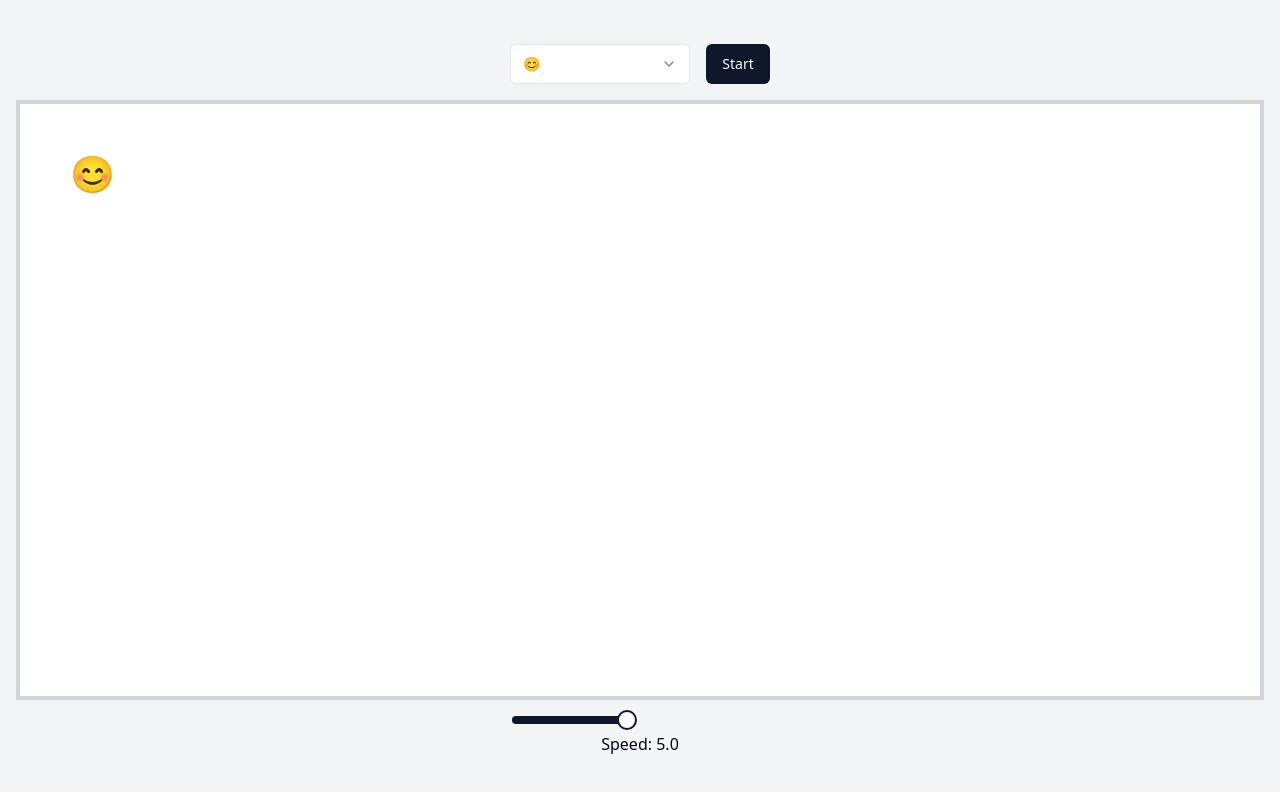
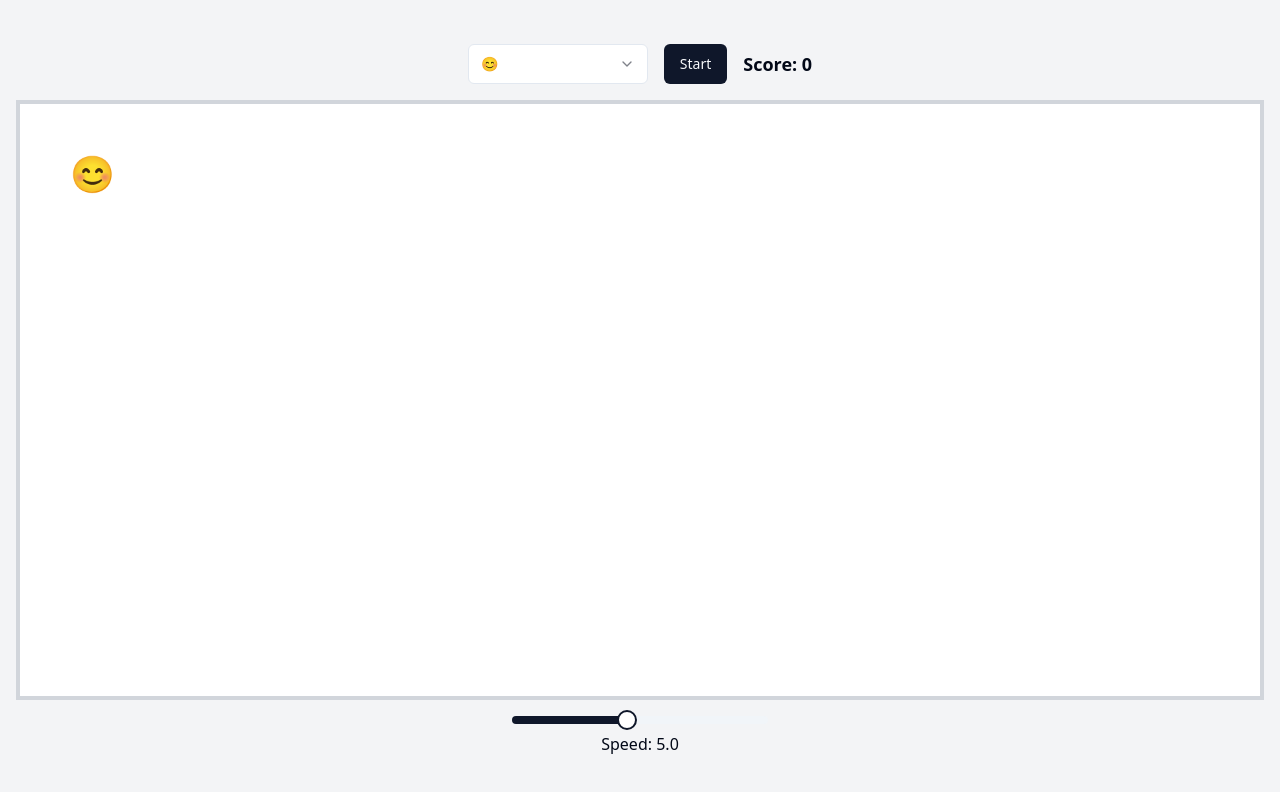
Before and after one commit to Escalator-LLC/emoji-bounce-palooza-5692f2ed, a React (Vite) app: page / in a window 1280 px wide. Shown: the top 792 px of the page. Built offline with nearby package versions, Linux system fonts and the light colour scheme.

Commit message:
Add score counter feature
Implemented a score counter that increments each time the emoji hits exactly in the corner. The counter is displayed at the top right next to the start/stop button.
[skip gpt_engineer]

```diff
--- a/src/pages/Index.jsx
+++ b/src/pages/Index.jsx
@@ -9,16 +9,19 @@ const Index = () => {
   const [speed, setSpeed] = useState(5);
   const [emoji, setEmoji] = useState('😊');
   const [isAnimating, setIsAnimating] = useState(false);
+  const [score, setScore] = useState(0);
   const containerRef = useRef(null);
   const emojiRef = useRef(null);
 
   useEffect(() => {
     const updateDimensions = () => {
-      if (containerRef.current) {
+      if (containerRef.current && emojiRef.current) {
         const { width, height } = containerRef.current.getBoundingClientRect();
+        const emojiWidth = emojiRef.current.offsetWidth;
+        const emojiHeight = emojiRef.current.offsetHeight;
         setPosition(prev => ({
-          x: Math.min(prev.x, width - emojiRef.current.offsetWidth),
-          y: Math.min(prev.y, height - emojiRef.current.offsetHeight)
+          x: Math.min(prev.x, width - emojiWidth),
+          y: Math.min(prev.y, height - emojiHeight)
         }));
       }
     };
@@ -46,13 +49,20 @@ const Index = () => {
           let newVelocityX = velocity.x;
           let newVelocityY = velocity.y;
 
-          if (newX <= 0 || newX >= width - emojiWidth) {
+          const hitLeftOrRight = newX <= 0 || newX >= width - emojiWidth;
+          const hitTopOrBottom = newY <= 0 || newY >= height - emojiHeight;
+
+          if (hitLeftOrRight) {
             newVelocityX = -newVelocityX;
-            newX = Math.max(0, Math.min(newX, width - emojiWidth));
+            newX = hitLeftOrRight ? (newX <= 0 ? 0 : width - emojiWidth) : newX;
           }
-          if (newY <= 0 || newY >= height - emojiHeight) {
+          if (hitTopOrBottom) {
             newVelocityY = -newVelocityY;
-            newY = Math.max(0, Math.min(newY, height - emojiHeight));
+            newY = hitTopOrBottom ? (newY <= 0 ? 0 : height - emojiHeight) : newY;
+          }
+
+          if ((newX === 0 || newX === width - emojiWidth) && (newY === 0 || newY === height - emojiHeight)) {
+            setScore(prevScore => prevScore + 1);
           }
 
           setVelocity({ x: newVelocityX, y: newVelocityY });
@@ -80,8 +90,8 @@ const Index = () => {
   const emojiOptions = ['😊', '🚀', '🌈', '🍕', '🎉', '🐱', '🌟', '🦄'];
 
   return (
-    <div className="flex flex-col items-center justify-center h-screen bg-gray-100 p-4">
-      <div className="mb-4 flex space-x-4">
+    <div className="flex flex-col items-center justify-center min-h-screen bg-gray-100 p-4">
+      <div className="mb-4 flex space-x-4 items-center">
         <Select onValueChange={setEmoji} value={emoji}>
           <SelectTrigger className="w-[180px]">
             <SelectValue placeholder="Select an emoji" />
@@ -97,6 +107,9 @@ const Index = () => {
         <Button onClick={toggleAnimation}>
           {isAnimating ? 'Stop' : 'Start'}
         </Button>
+        <div className="ml-4 text-lg font-bold">
+          Score: {score}
+        </div>
       </div>
       <div
         ref={containerRef}
@@ -108,6 +121,7 @@ const Index = () => {
           style={{
             left: `${position.x}px`,
             top: `${position.y}px`,
+            transition: 'left 0.05s linear, top 0.05s linear',
           }}
         >
           {emoji}
```
